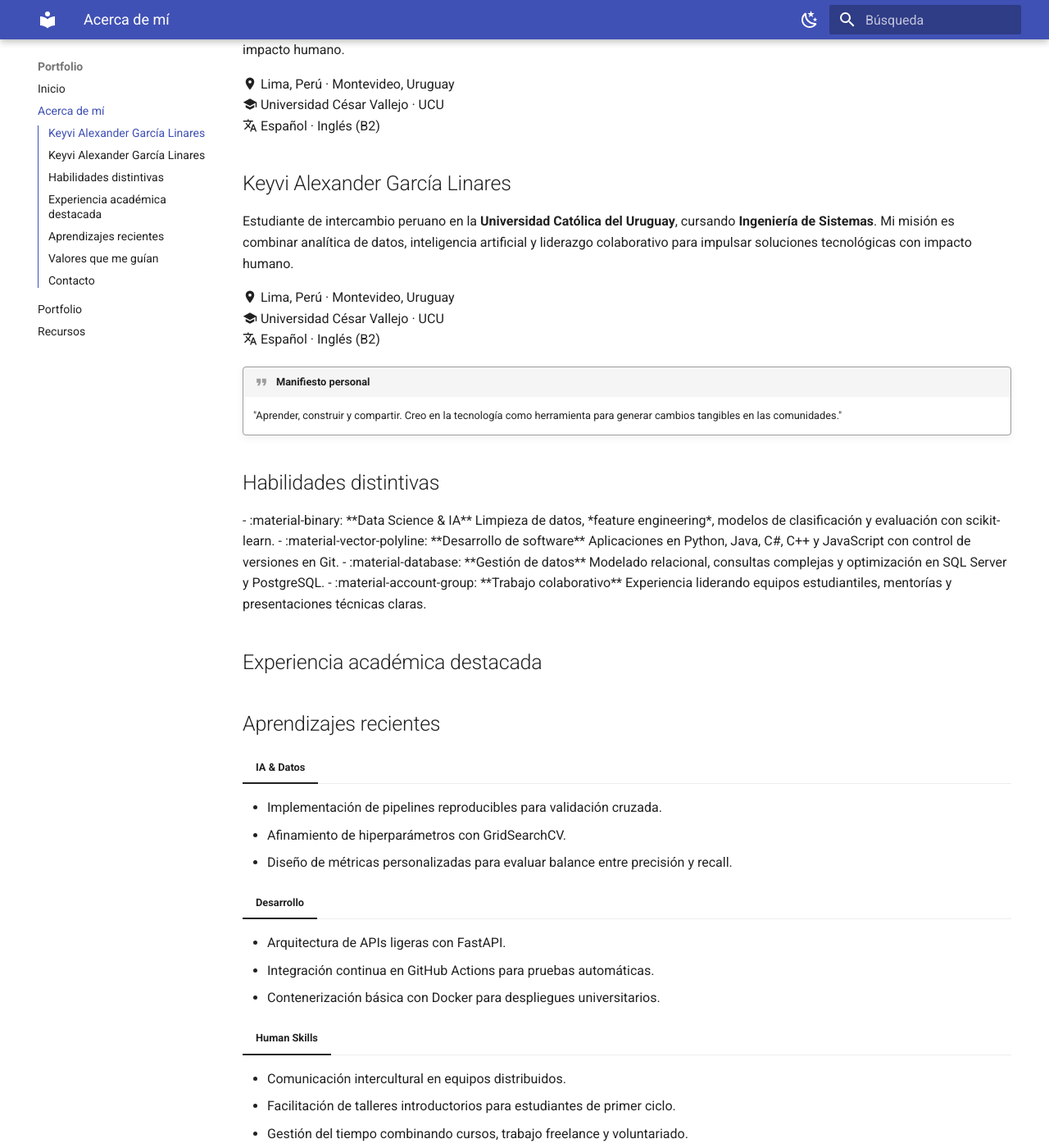
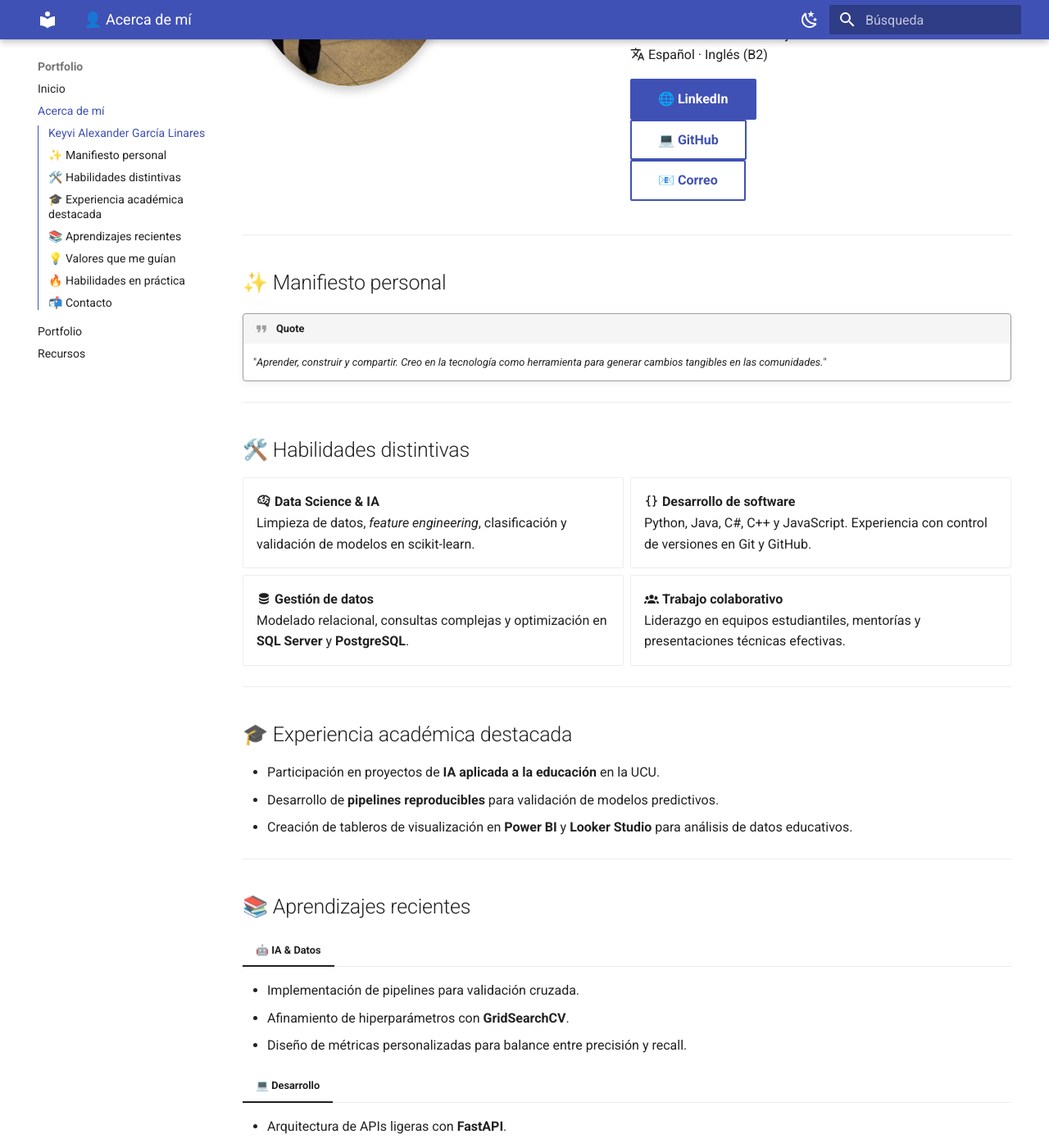
Before and after one commit to keyvigl/ia-portafolio, an MkDocs documentation site: the page built from docs/acerca.md, in a window 1280 px wide and 1400 px high, scrolled down 453 px. Shown: the whole window at 82% size. Built offline with MkDocs 1.6.1 and Material for MkDocs 9.7.7, drawn with Linux system fonts in a browser that asks for light colours; some of the changed text lies outside the part shown.

Commit message:
Mejoras visuales y estructurales en portafolio (índice y acerca de mí)

```diff
--- a/docs/acerca.md
+++ b/docs/acerca.md
@@ -1,110 +1,113 @@
 ---
-title: "Acerca de mí"
+title: "👤 Acerca de mí"
 date: 2025-08-30
 ---
 
-# Acerca de mí
+# 👤 Acerca de mí
 
-<div class="grid">
+<div class="grid" markdown>
 
 <div markdown>
-<img src="./assets/profile3.jpg" alt="Perfil" width="240" loading="lazy" style="border-radius: 12px; box-shadow: 0 4px 8px rgba(0,0,0,0.15);">
+<img src="../assets/profile3.jpg" alt="Perfil" width="260" loading="lazy" style="border-radius: 50%; box-shadow: 0 6px 12px rgba(0,0,0,0.2);">
 </div>
 
 <div markdown>
 
 ## Keyvi Alexander García Linares
 
-Estudiante de intercambio peruano en la **Universidad Católica del Uruguay**, cursando **Ingeniería de Sistemas**.
-Mi misión es combinar analítica de datos, inteligencia artificial y liderazgo colaborativo para impulsar soluciones tecnológicas con impacto humano.
+🎓 Estudiante peruano de **Ingeniería de Sistemas** en la **Universidad César Vallejo**, actualmente en intercambio académico en la **Universidad Católica del Uruguay**.
 
-📍 **Lima, Perú · Montevideo, Uruguay**
-🎓 **Universidad César Vallejo · UCU**
-🌐 **Español · Inglés (B2)**
-
-</div>
-
-</div>
-
-
-## Keyvi Alexander García Linares
-
-Estudiante de intercambio peruano en la **Universidad Católica del Uruguay**, cursando **Ingeniería de Sistemas**.
-Mi misión es combinar analítica de datos, inteligencia artificial y liderazgo colaborativo para impulsar soluciones tecnológicas con impacto humano.
+📌 Mi misión es **combinar analítica de datos, inteligencia artificial y liderazgo colaborativo** para crear soluciones tecnológicas con impacto humano.
 
 :material-map-marker: Lima, Perú · Montevideo, Uruguay
 :material-school: Universidad César Vallejo · UCU
 :material-translate: Español · Inglés (B2)
 
+[🌐 LinkedIn](https://www.linkedin.com/in/keyvigarcia/){ .md-button .md-button--primary }
+[💻 GitHub](https://github.com/keyvigarcia){ .md-button }
+[📧 Correo](mailto:keyvi.garcia@correo.ucu.edu.pe){ .md-button }
+
 </div>
+</div>
+
+---
+
+## ✨ Manifiesto personal
+
+!!! quote
+    "_Aprender, construir y compartir. Creo en la tecnología como herramienta para generar cambios tangibles en las comunidades._"
+
+---
+
+## 🛠️ Habilidades distintivas
+
+<div class="grid cards" markdown>
+
+-   :material-brain: **Data Science & IA**
+    Limpieza de datos, *feature engineering*, clasificación y validación de modelos en scikit-learn.
+
+-   :material-code-braces: **Desarrollo de software**
+    Python, Java, C#, C++ y JavaScript. Experiencia con control de versiones en Git y GitHub.
+
+-   :material-database: **Gestión de datos**
+    Modelado relacional, consultas complejas y optimización en **SQL Server** y **PostgreSQL**.
+
+-   :material-account-group: **Trabajo colaborativo**
+    Liderazgo en equipos estudiantiles, mentorías y presentaciones técnicas efectivas.
 
 </div>
 
-## Keyvi Alexander García Linares
+---
 
-Estudiante de intercambio peruano en la **Universidad Católica del Uruguay**, cursando **Ingeniería de Sistemas**. Mi misión es combinar analítica de datos, inteligencia artificial y liderazgo colaborativo para impulsar soluciones tecnológicas con impacto humano.
+## 🎓 Experiencia académica destacada
 
-:material-map-marker: Lima, Perú · Montevideo, Uruguay
-:material-school: Universidad César Vallejo · UCU
-:material-translate: Español · Inglés (B2)
+- Participación en proyectos de **IA aplicada a la educación** en la UCU.
+- Desarrollo de **pipelines reproducibles** para validación de modelos predictivos.
+- Creación de tableros de visualización en **Power BI** y **Looker Studio** para análisis de datos educativos.
 
-</div>
+---
 
-</div>
+## 📚 Aprendizajes recientes
 
-!!! quote "Manifiesto personal"
-    "Aprender, construir y compartir. Creo en la tecnología como herramienta para generar cambios tangibles en las comunidades."
+=== "🤖 IA & Datos"
+- Implementación de pipelines para validación cruzada.
+- Afinamiento de hiperparámetros con **GridSearchCV**.
+- Diseño de métricas personalizadas para balance entre precisión y recall.
 
-## Habilidades distintivas
+=== "💻 Desarrollo"
+- Arquitectura de APIs ligeras con **FastAPI**.
+- Integración continua con **GitHub Actions**.
+- Contenerización básica con **Docker**.
 
-<div class="grid cards" markdown>
+=== "🌍 Human Skills"
+- Comunicación intercultural en equipos distribuidos.
+- Facilitación de talleres introductorios de IA.
+- Gestión del tiempo combinando cursos, freelancing y voluntariado.
 
--   :material-binary: **Data Science & IA**
-    Limpieza de datos, *feature engineering*, modelos de clasificación y evaluación con scikit-learn.
--   :material-vector-polyline: **Desarrollo de software**
-    Aplicaciones en Python, Java, C#, C++ y JavaScript con control de versiones en Git.
--   :material-database: **Gestión de datos**
-    Modelado relacional, consultas complejas y optimización en SQL Server y PostgreSQL.
--   :material-account-group: **Trabajo colaborativo**
-    Experiencia liderando equipos estudiantiles, mentorías y presentaciones técnicas claras.
+---
 
-</div>
-
-## Experiencia académica destacada
-
-
-
-## Aprendizajes recientes
-
-=== "IA & Datos"
-
-- Implementación de pipelines reproducibles para validación cruzada.
-- Afinamiento de hiperparámetros con GridSearchCV.
-- Diseño de métricas personalizadas para evaluar balance entre precisión y recall.
-
-=== "Desarrollo"
-
-- Arquitectura de APIs ligeras con FastAPI.
-- Integración continua en GitHub Actions para pruebas automáticas.
-- Contenerización básica con Docker para despliegues universitarios.
-
-=== "Human Skills"
-
-- Comunicación intercultural en equipos distribuidos.
-- Facilitación de talleres introductorios para estudiantes de primer ciclo.
-- Gestión del tiempo combinando cursos, trabajo freelance y voluntariado.
-
-## Valores que me guían
+## 💡 Valores que me guían
 
 !!! success
-    - **Innovación responsable:** equilibrar eficiencia técnica con impacto social.
-    - **Curiosidad constante:** mantener una mentalidad de aprendizaje continuo.
-    - **Colaboración:** crear espacios donde cada integrante aporte al máximo.
+    - **Innovación responsable** → equilibrar eficiencia técnica con impacto social.
+    - **Curiosidad constante** → aprendizaje continuo y autoguiado.
+    - **Colaboración** → crear espacios donde cada integrante aporte al máximo.
 
-## Contacto
+---
+## 🔥 Habilidades en práctica
 
-- 📧 Email institucional: **keyvi.garcia@correo.ucu.edu.pe**
-- 💼 LinkedIn: [linkedin.com/in/keyvigarcia](https://www.linkedin.com/in/keyvigarcia/){ target="_blank" }
-- :material-github: GitHub: [github.com/keyvigarcia](https://github.com/keyvigarcia){ target="_blank" }
+- **Machine Learning:** `███████████░░░░░` 70%
+- **Python & Data Viz:** `███████████████░░` 85%
+- **SQL & Bases de Datos:** `██████████░░░░░░` 65%
+- **Comunicación & Liderazgo:** `██████████████░░` 80%
 
-¿Quieres conversar sobre proyectos, pasantías o iniciativas sociales con IA? ¡Escríbeme!
+---
+## 📬 Contacto
+
+- 📧 Email: **keyvi.garcia@correo.ucu.edu.pe**
+- 🌐 [LinkedIn](https://www.linkedin.com/in/keyvigarcia/){ target="_blank" }
+- 💻 [GitHub](https://github.com/keyvigarcia){ target="_blank" }
+
+> ¿Quieres conversar sobre proyectos, pasantías o iniciativas sociales con IA? **¡Escríbeme!**
+
+---
--- a/mkdocs.yml
+++ b/mkdocs.yml
@@ -12,9 +12,9 @@ theme:
     - toc.integrate
     - content.code.copy
     - content.tabs.link
-    - header.autohide
     - search.suggest
     - search.highlight
+    - header.autohide
   palette:
     - scheme: default
       primary: indigo
@@ -44,6 +44,7 @@ plugins:
 
 markdown_extensions:
   - admonition
+  - md_in_html
   - attr_list
   - footnotes
   - tables
--- a/requirements.txt
+++ b/requirements.txt
@@ -3,3 +3,4 @@ mkdocs-material>=9.5
 mkdocs-awesome-pages-plugin>=2.9
 mkdocs-git-revision-date-localized-plugin>=1.2
 mkdocs-glightbox>=0.3
+pygments>=2.17
```
Also changed, not shown: docs/index.md (+57 -45 lines), docs/portfolio/index.md (+48 -44 lines).
